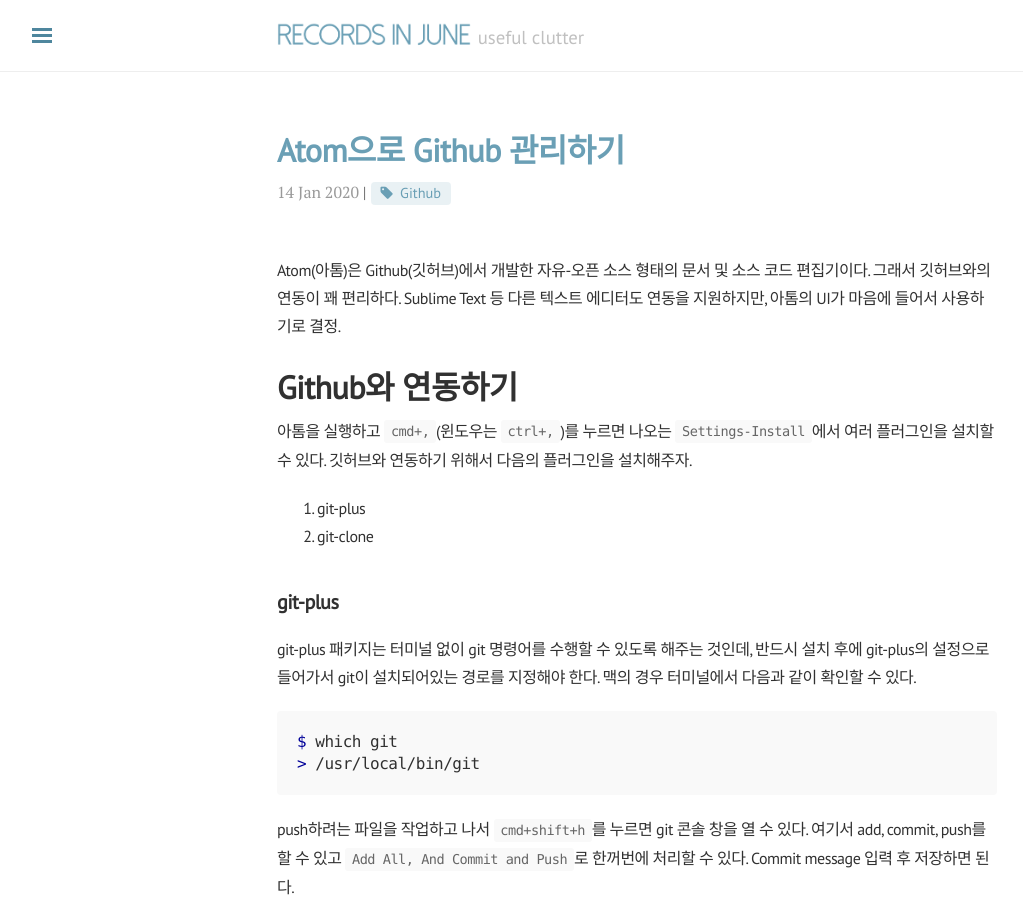
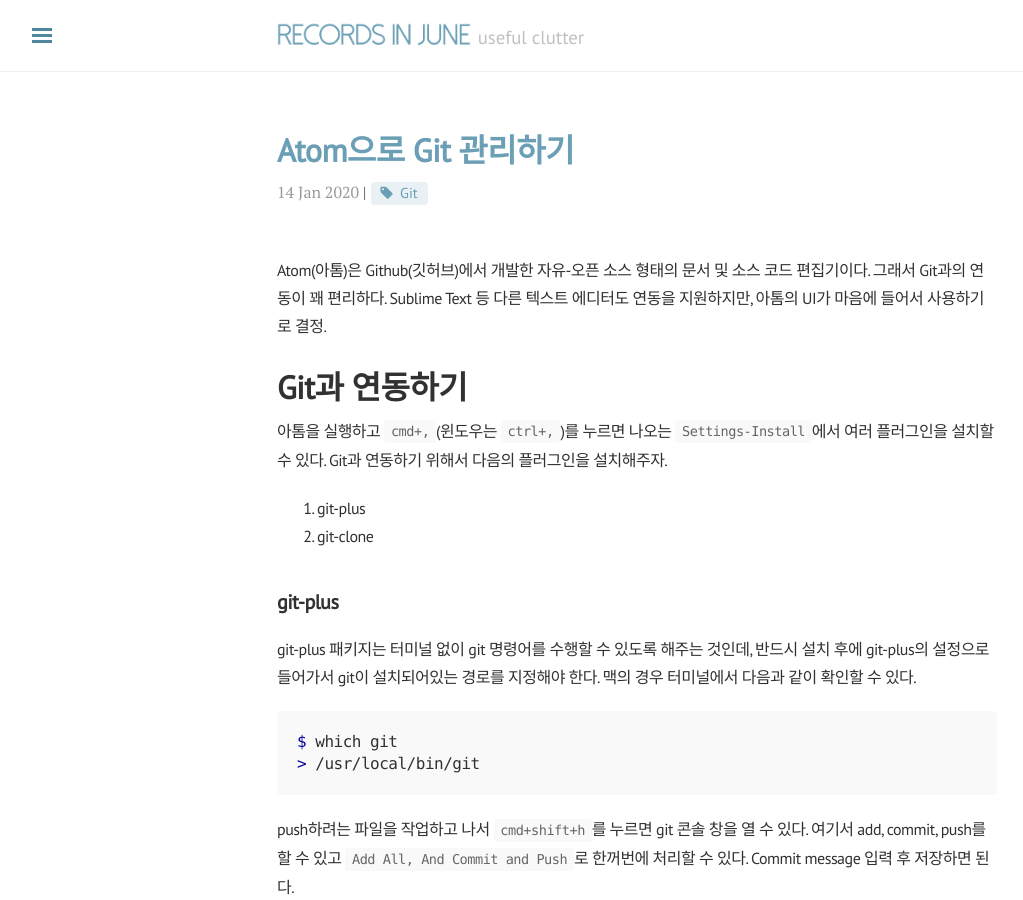
Before and after one commit to j0shuajun/j0shuajun.github.io, a Jekyll site: the page built from _posts/2020-01-14-github-with-atom.md, in a window 1280 px wide and 900 px high. Shown: the whole window, without its empty margins (3-1026 px from the left). Built offline with Jekyll 4.4.1, drawn with Linux system fonts in a browser that asks for light colours; nearby versions of some CDN libraries; comment, search, counter and statistics services are not loaded.

Commit message:
post revised

````diff
--- a/_posts/2020-01-14-github-with-atom.md
+++ b/_posts/2020-01-14-github-with-atom.md
@@ -1,21 +1,20 @@
 ---
 layout: post
-title: 'Atom으로 Github 관리하기'
+title: 'Atom으로 Git 관리하기'
 category : [Useful]
-tag: [Github]
+tag: [Git]
 ---
 
-Atom(아톰)은 Github(깃허브)에서 개발한 자유-오픈 소스 형태의 문서 및 소스 코드 편집기이다. 그래서 깃허브와의 연동이 꽤 편리하다. Sublime Text 등 다른 텍스트 에디터도 연동을 지원하지만, 아톰의 UI가 마음에 들어서 사용하기로 결정.
+Atom(아톰)은 Github(깃허브)에서 개발한 자유-오픈 소스 형태의 문서 및 소스 코드 편집기이다. 그래서 Git과의 연동이 꽤 편리하다. Sublime Text 등 다른 텍스트 에디터도 연동을 지원하지만, 아톰의 UI가 마음에 들어서 사용하기로 결정.
 
-# Github와 연동하기
 
-아톰을 실행하고 `cmd+,`(윈도우는 `ctrl+,`)를 누르면 나오는 `Settings-Install`에서 여러 플러그인을 설치할 수 있다. 깃허브와 연동하기 위해서 다음의 플러그인을 설치해주자.
+# Git과 연동하기
+아톰을 실행하고 `cmd+,`(윈도우는 `ctrl+,`)를 누르면 나오는 `Settings-Install`에서 여러 플러그인을 설치할 수 있다. Git과 연동하기 위해서 다음의 플러그인을 설치해주자.
 
 1.	git-plus
 2.	git-clone
 
 ## git-plus
-
 git-plus 패키지는 터미널 없이 git 명령어를 수행할 수 있도록 해주는 것인데, 반드시 설치 후에 git-plus의 설정으로 들어가서 git이 설치되어있는 경로를 지정해야 한다. 맥의 경우 터미널에서 다음과 같이 확인할 수 있다.
 
 ```terminal
@@ -25,16 +24,16 @@
 
 push하려는 파일을 작업하고 나서 `cmd+shift+h`를 누르면 git 콘솔 창을 열 수 있다. 여기서 add, commit, push를 할 수 있고 `Add All, And Commit and Push`로 한꺼번에 처리할 수 있다. Commit message 입력 후 저장하면 된다.
 
+
 ## git-clone
-
 아쉽게도 git-plus패키지는 remote repository로부터 clone하는 것을 지원하지 않는다. 그래서 clone하고 싶다면 별도의 git-clone 플러그인을 설치해야 한다.
 
 git-clone의 설정에서 파일을 저장할 Target Directory를 지정해준 다음 `cmd+shift+p`를 통해 주소를 입력하여 clone하면 끝. 주의할 점은 `Git Clone : Clone`을 실행해야 Target Directory로 저장된다.(`Github : Clone`은 뭘까...)
 
 문득 `git clone`과 `git remote add`의 차이가 궁금해져서 알아보았다. 전자는 파일을 받아옴으로써 repository를 생성하는 것이고 없는 디렉토리를 지정해도 알아서 생성한다. 후자는 단순히 원격 저장소와 연결만 하는 것이어서 `pull`해서 파일을 가져와야 repository가 생성되며 존재하는 디렉토리에만 연결할 수 있다.
 
+
 # Atom Theme
-
 플러그인 외에도 여러가지 테마를 다운받아 적용시킬 수 있다. `Settings-Install`에서 Packages 옆의 Themes를 선택하고 검색하면 된다. 개인적으로 마음에 드는 테마를 추천한다. (사실 기본으로 제공되는 테마들도 상당히 깔끔하다.)
 
 *	UI(메뉴 및 상단바)
@@ -50,8 +49,8 @@
 	2.	Monokai Syntax
 	3.	Styri Syntax
 
+
 # 추가사항
-
 마크다운 포맷으로 글을 작성할 때 유용한 플러그인을 소개한다.
 
 1.	markdown-preview-enhanced : 미리보기 기능 제공한다.
````
Also changed, not shown: _posts/2021-06-30-github-pages.md (+2 -2 lines).
